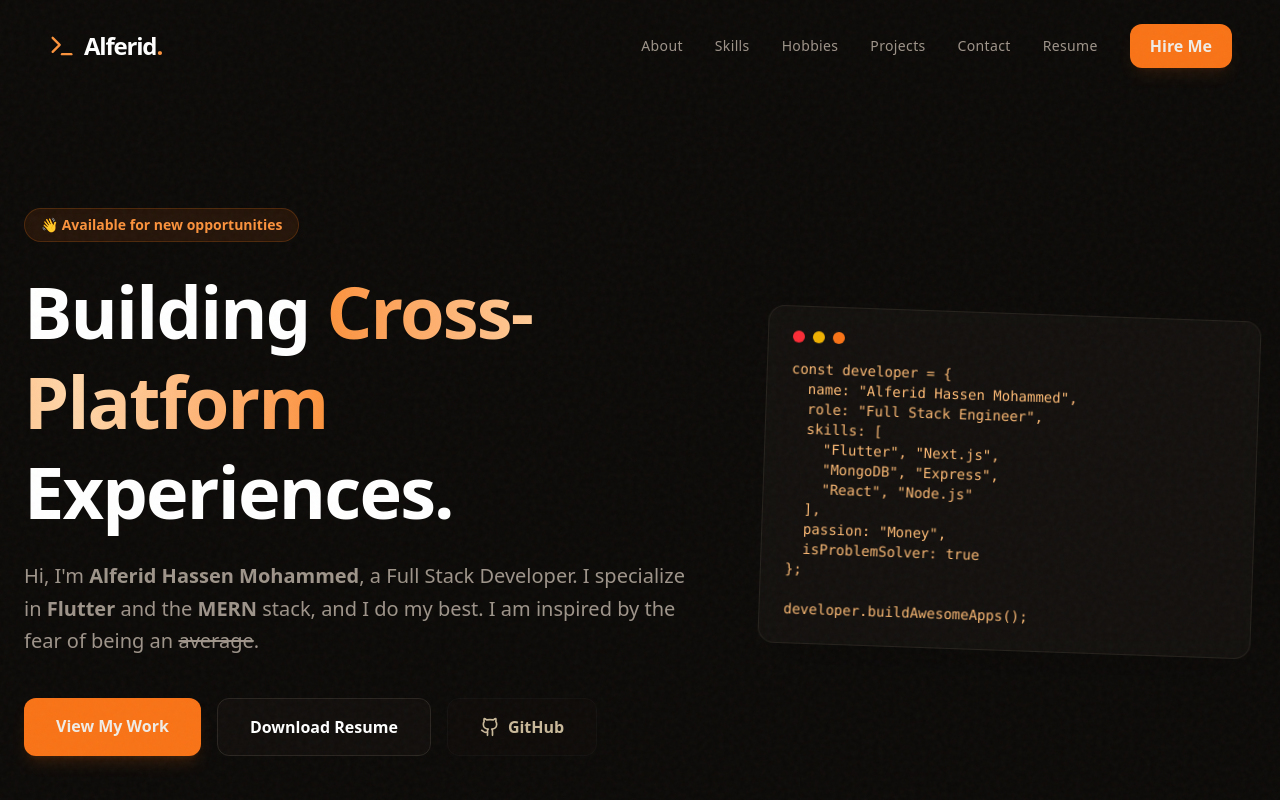
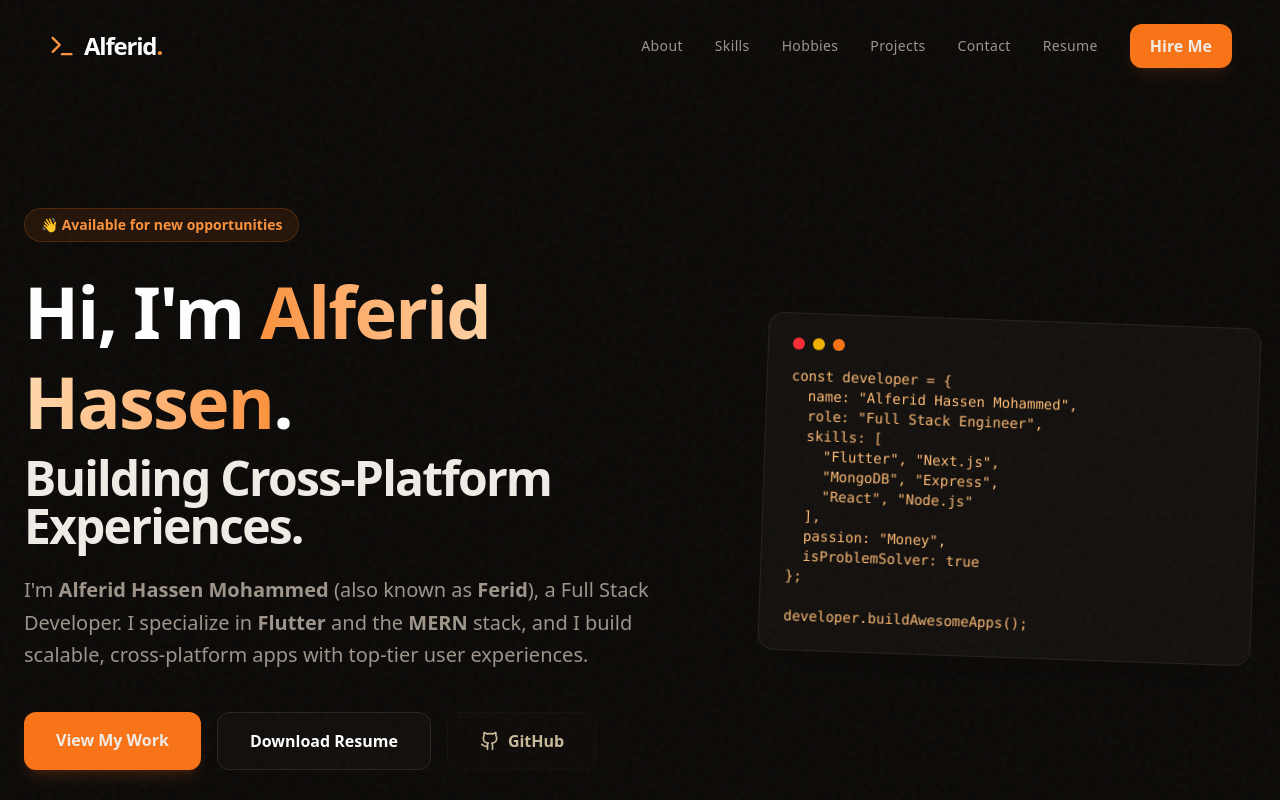
Before and after one commit to Alferid69/ferid-portfolio, a Next.js app: page / in a window 1280 px wide. Shown: the top 800 px of the page. Built offline with nearby package versions, Linux system fonts and the light colour scheme.

Commit message:
feat(seo): optimize h1, schema graph, and search verification

```diff
--- a/app/layout.tsx
+++ b/app/layout.tsx
@@ -19,14 +19,17 @@ const BASE_URL = "https://ferid.me";
 export const metadata: Metadata = {
   metadataBase: new URL(BASE_URL),
   title: {
-    default: "Alferid Hassen Mohammed | Full Stack Developer",
+    default: "Alferid Hassen Mohammed (Ferid) | Full Stack & Flutter Developer",
     template: "%s | Alferid Hassen Mohammed",
   },
   description:
-    "Portfolio of Alferid Hassen Mohammed, a Full Stack Developer specializing in Flutter, React, Node.js, and MERN stack. Available for freelance and full-time opportunities.",
+    "Official portfolio of Alferid Hassen Mohammed (Ferid) — Full Stack Web & Mobile Developer specializing in Flutter, React, Next.js, and Node.js. Available for freelance and full-time opportunities.",
   keywords: [
     "Alferid Hassen",
     "Alferid Hassen Mohammed",
+    "Ferid Hassen",
+    "Ferid",
+    "Alferid",
     "Alferid Full Stack Developer",
     "Flutter Developer Ethiopia",
     "Flutter Developer",
@@ -56,13 +59,16 @@ export const metadata: Metadata = {
   alternates: {
     canonical: BASE_URL,
   },
+  verification: {
+    google: "google8b6b43c4c40df244",
+  },
   openGraph: {
     type: "website",
     locale: "en_US",
     url: BASE_URL,
-    title: "Alferid Hassen Mohammed | Full Stack Developer",
+    title: "Alferid Hassen Mohammed (Ferid) | Full Stack Developer",
     description:
-      "Portfolio of Alferid Hassen Mohammed — Full Stack Developer specializing in Flutter, React & Node.js. Building cross-platform apps for web and mobile.",
+      "Portfolio of Alferid Hassen Mohammed (Ferid) — Full Stack Developer specializing in Flutter, React & Node.js. Building cross-platform apps for web and mobile.",
     siteName: "Alferid Hassen Mohammed Portfolio",
     images: [
       {
@@ -75,9 +81,9 @@ export const metadata: Metadata = {
   },
   twitter: {
     card: "summary_large_image",
-    title: "Alferid Hassen Mohammed | Full Stack Developer",
+    title: "Alferid Hassen Mohammed (Ferid) | Full Stack Developer",
     description:
-      "Portfolio of Alferid Hassen Mohammed — Full Stack Developer specializing in Flutter, React & Node.js.",
+      "Portfolio of Alferid Hassen Mohammed (Ferid) — Full Stack Developer specializing in Flutter, React & Node.js.",
     creator: "@alferid69",
     images: [
       {
--- a/app/page.tsx
+++ b/app/page.tsx
@@ -190,16 +190,39 @@ export default function Home() {
         dangerouslySetInnerHTML={{
           __html: JSON.stringify({
             "@context": "https://schema.org",
+            "@graph": [
+              {
                 "@type": "Person",
+                "@id": "https://ferid.me/#person",
                 name: "Alferid Hassen Mohammed",
-            alternateName: "Alferid Hassen",
+                alternateName: [
+                  "Alferid Hassen",
+                  "Ferid Hassen",
+                  "Ferid",
+                  "Alferid",
+                  "Alferid Mohammed",
+                  "mrferidhassen",
+                ],
                 url: "https://ferid.me",
                 email: "mrferidhassen@gmail.com",
                 telephone: "+251912903167",
-            jobTitle: "Full Stack Developer",
+                jobTitle: [
+                  "Full Stack Developer",
+                  "Mobile App Developer",
+                  "Software Engineer",
+                  "Flutter Developer",
+                ],
                 description:
-              "Full Stack Developer specializing in Flutter, Next.js, Node.js, and MERN stack. Building cross-platform applications for web and mobile.",
+                  "Portfolio of Alferid Hassen Mohammed (Ferid), a Full Stack Developer specializing in Flutter, Next.js, React, Node.js, and MERN stack.",
                 image: "https://ferid.me/opengraph-image",
+                alumniOf: {
+                  "@type": "CollegeOrUniversity",
+                  name: "Arba Minch University",
+                },
+                nationality: {
+                  "@type": "Country",
+                  name: "Ethiopia",
+                },
                 knowsAbout: [
                   "Flutter",
                   "Dart",
@@ -231,23 +254,28 @@ export default function Home() {
                     "Available for freelance and full-time software development opportunities.",
                   availability: "https://schema.org/InStock",
                 },
-          }),
-        }}
-      />
-      <script
-        type="application/ld+json"
-        dangerouslySetInnerHTML={{
-          __html: JSON.stringify({
-            "@context": "https://schema.org",
+              },
+              {
                 "@type": "WebSite",
+                "@id": "https://ferid.me/#website",
                 url: "https://ferid.me",
-            name: "Alferid Hassen Mohammed — Full Stack Developer Portfolio",
+                name: "Alferid Hassen Mohammed (Ferid) — Portfolio",
                 description:
-              "Portfolio of Alferid Hassen Mohammed, a Full Stack Developer specializing in Flutter, React, and Node.js.",
-            author: {
-              "@type": "Person",
-              name: "Alferid Hassen Mohammed",
+                  "Official portfolio website of Alferid Hassen Mohammed (Ferid), Full Stack Developer specializing in Flutter, React, Next.js, and Node.js.",
+                publisher: {
+                  "@id": "https://ferid.me/#person",
                 },
+              },
+              {
+                "@type": "ProfilePage",
+                "@id": "https://ferid.me/#profilepage",
+                url: "https://ferid.me",
+                name: "Alferid Hassen Mohammed | Full Stack Developer Portfolio",
+                mainEntity: {
+                  "@id": "https://ferid.me/#person",
+                },
+              },
+            ],
           }),
         }}
       />
@@ -269,18 +297,22 @@ export default function Home() {
             <div className="inline-block px-4 py-1.5 bg-teal-500/10 text-teal-400 rounded-full text-sm font-semibold mb-6 border border-teal-500/20 shadow-inner">
               👋 Available for new opportunities
             </div>
-            <h1 className="text-5xl md:text-7xl font-extrabold text-white leading-tight mb-6 tracking-tight">
-              Building{" "}
+            <h1 className="text-4xl sm:text-5xl md:text-6xl lg:text-7xl font-extrabold text-white leading-tight mb-6 tracking-tight">
+              Hi, I&apos;m{" "}
               <span className="text-transparent bg-clip-text bg-linear-to-r from-teal-400 via-emerald-300 to-indigo-400">
-                Cross-Platform
-              </span>{" "}
-              Experiences.
+                Alferid Hassen
+              </span>
+              .<br />
+              <span className="text-slate-200 block text-2xl sm:text-3xl md:text-4xl lg:text-5xl font-bold mt-2">
+                Building Cross-Platform Experiences.
+              </span>
             </h1>
             <p className="text-lg md:text-xl text-slate-400 mb-10 max-w-2xl leading-relaxed">
-              Hi, I&apos;m <strong>Alferid Hassen Mohammed</strong>, a Full
-              Stack Developer. I specialize in <strong>Flutter</strong> and the{" "}
-              <strong>MERN</strong> stack, and I do my best. I am inspired by
-              the fear of being an <s>average</s>.
+              I&apos;m <strong>Alferid Hassen Mohammed</strong> (also known as{" "}
+              <strong>Ferid</strong>), a Full Stack Developer. I specialize in{" "}
+              <strong>Flutter</strong> and the <strong>MERN</strong> stack, and
+              I build scalable, cross-platform apps with top-tier user
+              experiences.
             </p>
             <div className="flex flex-wrap gap-4">
               <a
--- a/app/sitemap.ts
+++ b/app/sitemap.ts
@@ -3,10 +3,10 @@ import { MetadataRoute } from "next";
 export default function sitemap(): MetadataRoute.Sitemap {
   return [
     {
-      url: "https://ferid.me", // Update this if you have a custom domain
+      url: "https://ferid.me",
       lastModified: new Date(),
-      changeFrequency: "monthly",
-      priority: 1,
+      changeFrequency: "weekly",
+      priority: 1.0,
     },
   ];
 }
```
Lines whose indentation alone changed are shown as unchanged.
